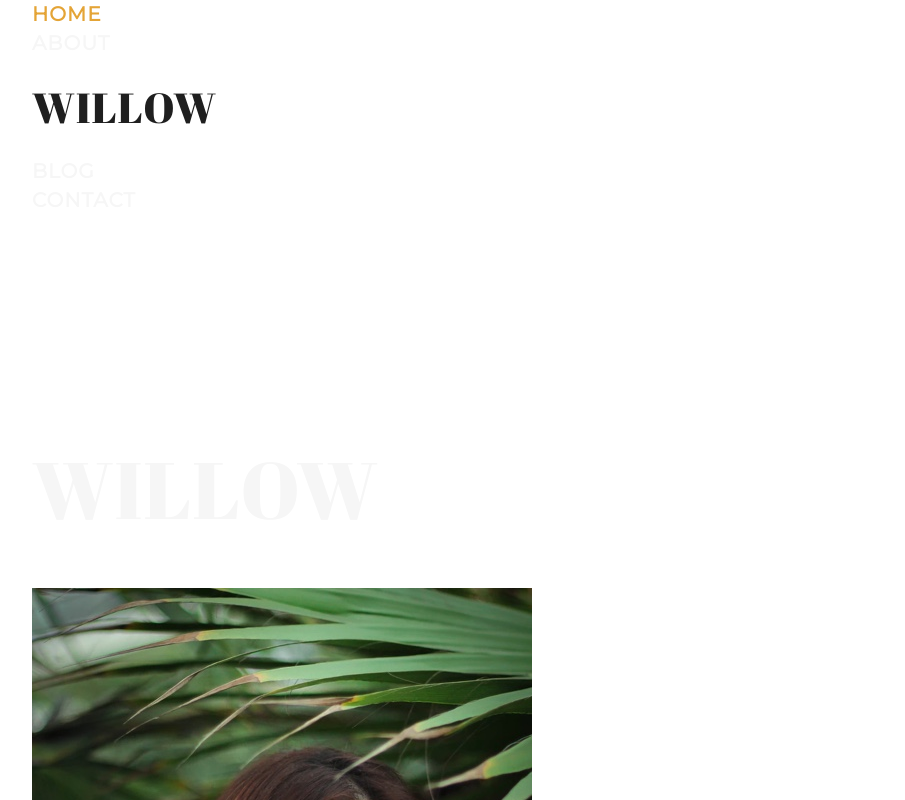
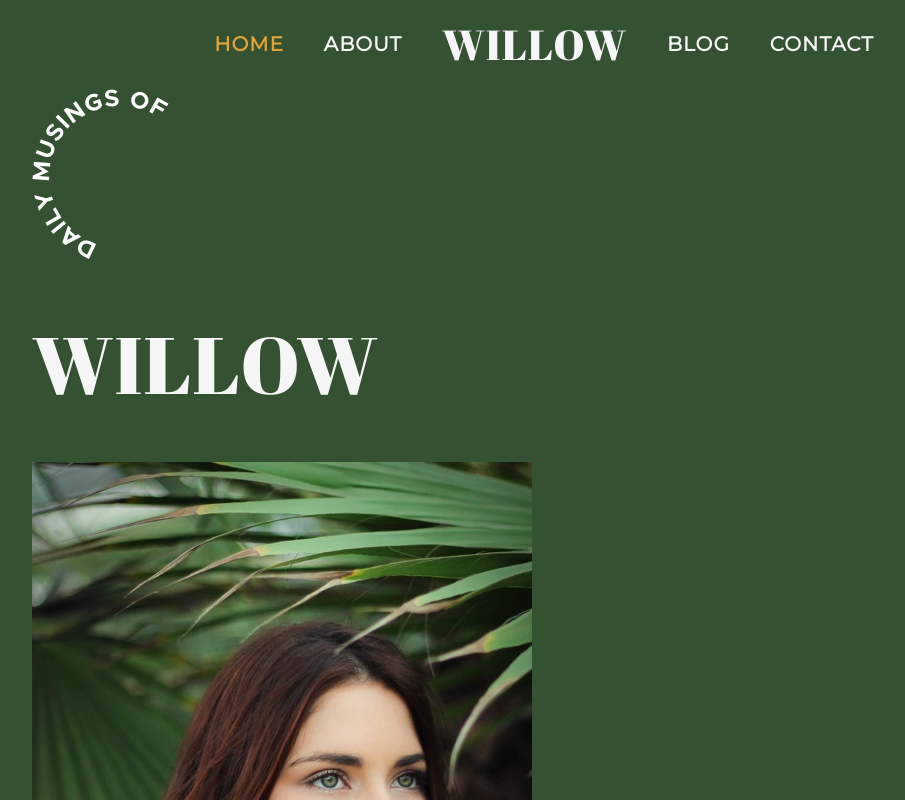
Before and after one commit to ndoubleuu/nicole-wu-project-one, a plain HTML site: page index.html in a window 1280 px wide. Shown: the top 800 px of the page, without its empty margins (96-1001 px from the left). Drawn offline with Linux system fonts and the light colour scheme.

Commit message:
added general styles for all navs

```diff
--- a/styles/sass/partials/_typography.scss
+++ b/styles/sass/partials/_typography.scss
@@ -43,6 +43,8 @@ nav.menu ul {
   line-height: 2.9rem;
   li h2 {
     font-family: $mainFont;
+    color: $whiteShade;
+    margin: 0;
   }
   li a {
     color: $whiteShade;
--- a/styles/sass/styles.scss
+++ b/styles/sass/styles.scss
@@ -3,3 +3,16 @@
 @import "partials/variables";
 @import "partials/mixins";
 @import "partials/typography";
+
+// Header
+header {
+  background: $pine;
+  nav.menu ul {
+    display: flex;
+    justify-content: center;
+    padding: 30px 0;
+    li {
+      padding: 0 20px;
+    }
+  }
+}
```
Also changed, not shown: styles/styles.css.
